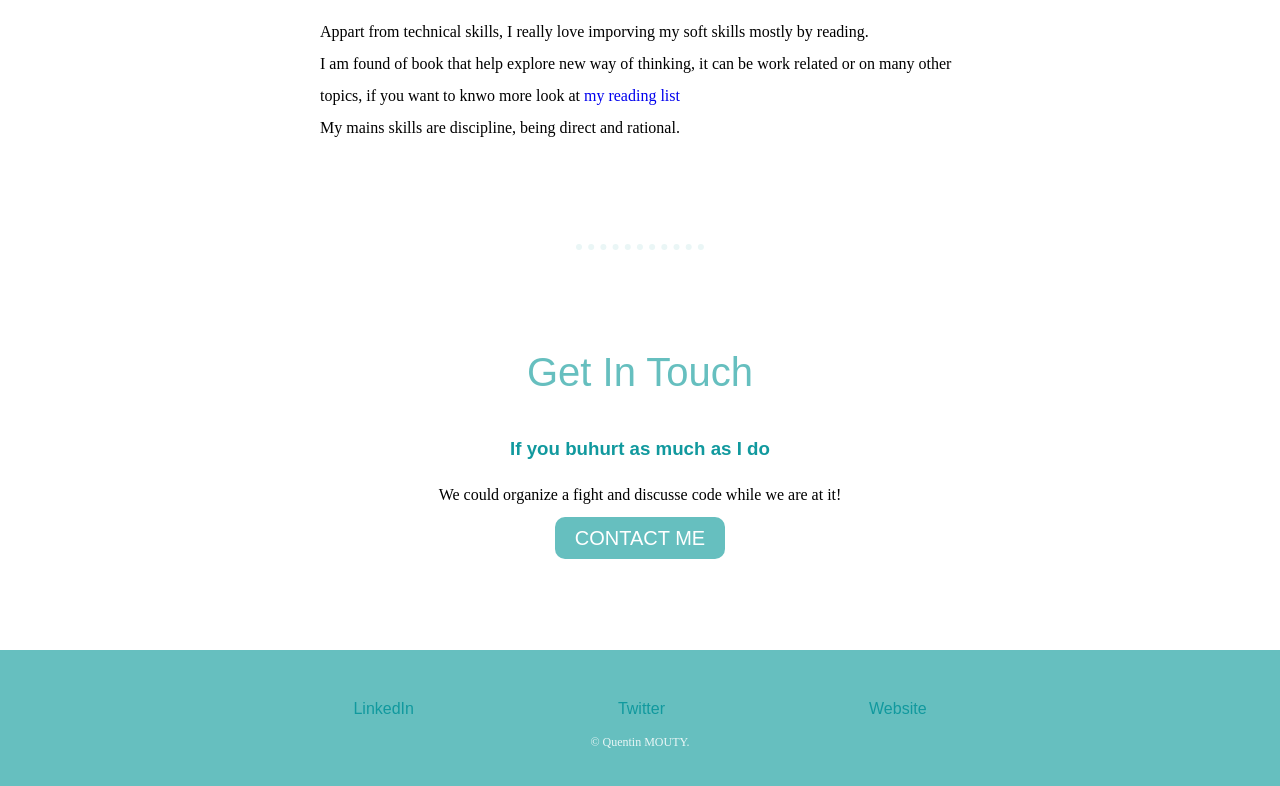
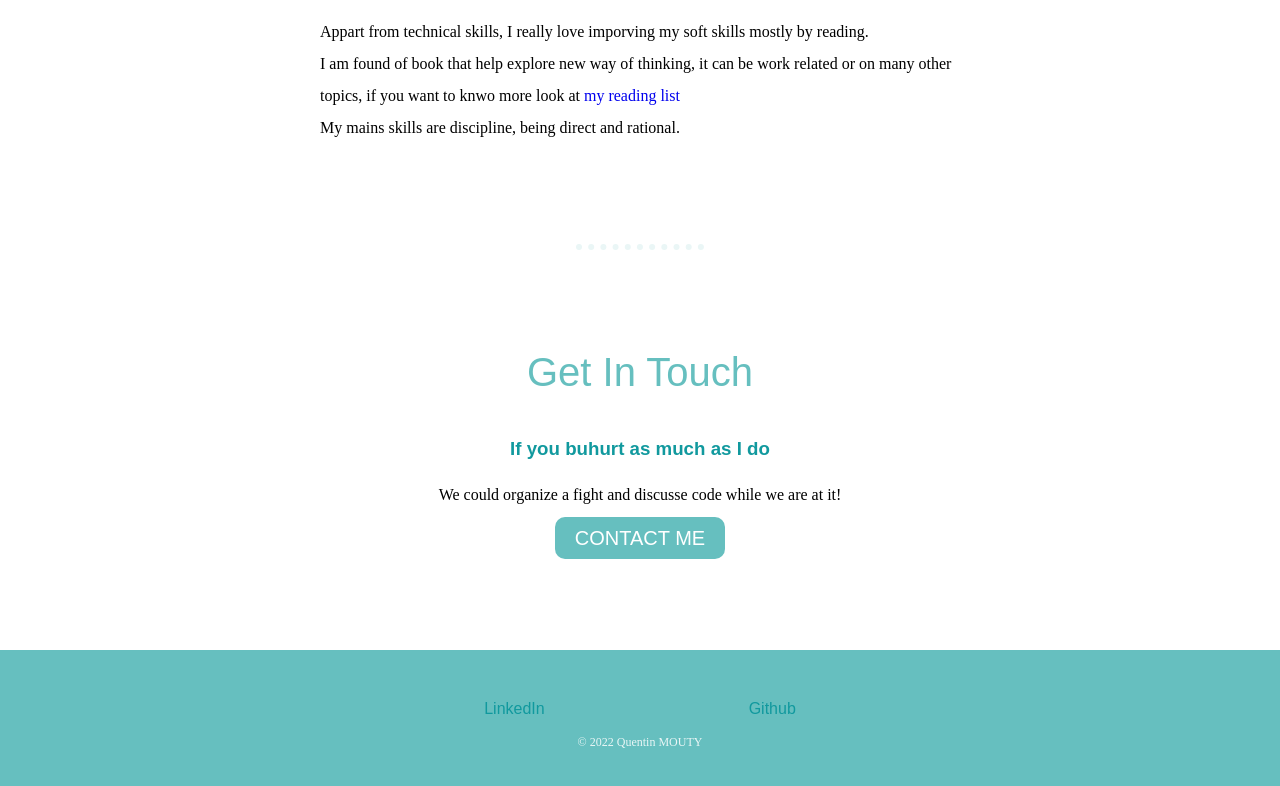
Before and after one commit to moutyque/cv, a plain HTML site: page index.html in a window 1280 px wide. Shown: the part 1785-2571 px from the top of the page. Drawn offline with Linux system fonts and the light colour scheme.

Commit message:
Fix links

```diff
--- a/index.html
+++ b/index.html
@@ -60,10 +60,9 @@
 
 
   <div class="bottom-container">
-    <a class="footer-link" href="https://www.linkedin.com/">LinkedIn</a>
-    <a class="footer-link" href="https://twitter.com/">Twitter</a>
-    <a class="footer-link" href="https://www.appbrewery.co/">Website</a>
-    <p class="copyright">© Quentin MOUTY.</p>
+    <a class="footer-link" href="https://www.linkedin.com/in/quentin-mouty-746a657a/">LinkedIn</a>
+    <a class="footer-link" href="https://github.com/moutyque/">Github</a>
+    <p class="copyright">© 2022 Quentin MOUTY</p>
   </div>
 </body>
 
```
